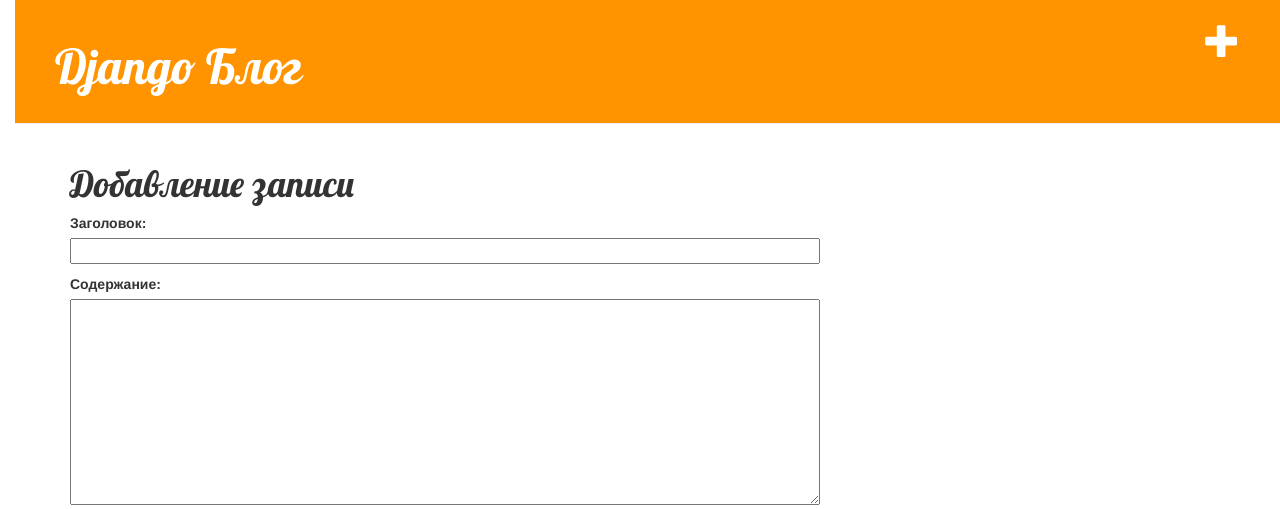
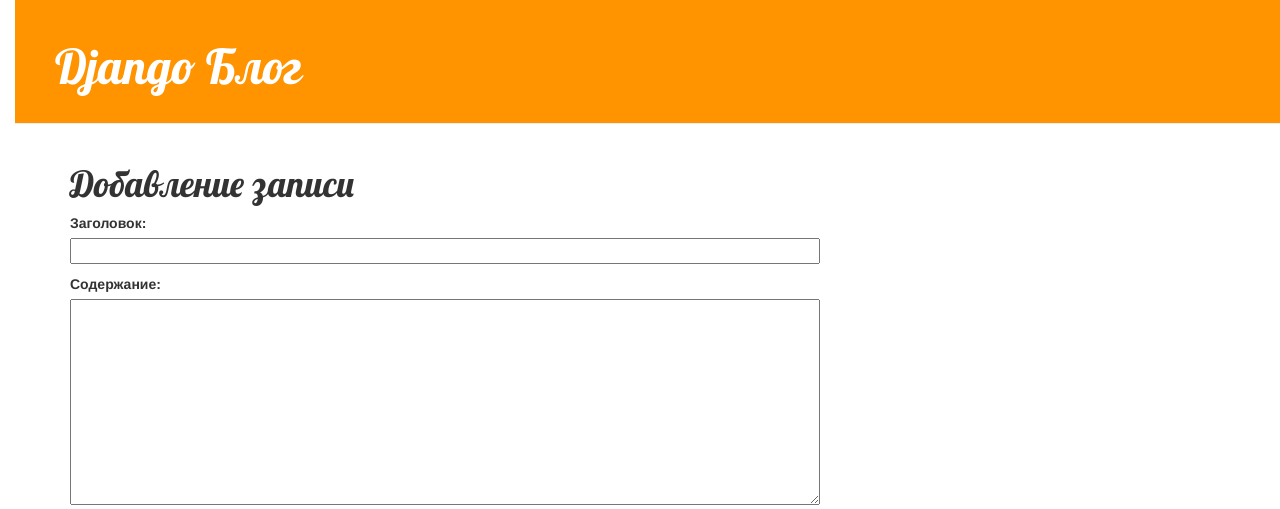
Before and after one commit to sergksk/my-first-blog, a Django app: page /post/new/ in a window 1280 px wide. Shown: the top 509 px of the page. Run offline with Django 3.2, Linux system fonts and the light colour scheme; some libraries are stand-ins or nearby versions.

Commit message:
securyti 2

```diff
--- a/mysite/blog/templates/blog/base.html
+++ b/mysite/blog/templates/blog/base.html
@@ -13,8 +13,6 @@
 	  <div	class="page-header">
         {% if user.is_authenticated	%}
         	<a href="{%	url	'post_new' %}" class="top-menu"><span class="glyphicon	glyphicon-plus"></span></a>
-    	{% else %}
-            <a href="{%	url	'\admin' %}" class="top-menu"><span class="glyphicon	glyphicon-plus"></span></a>
 		{% endif %}
 			<h1><a href="/">Django	Блог</a></h1>
   	  </div>
```
